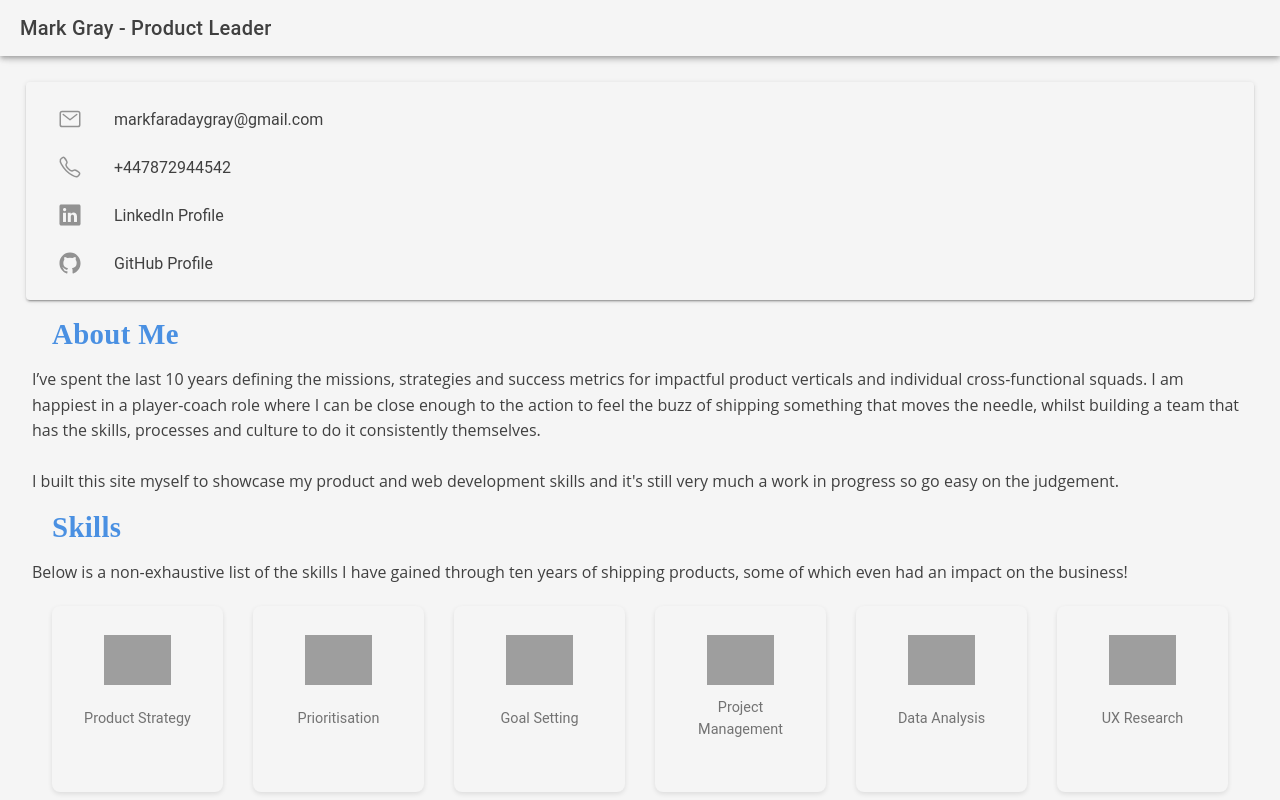
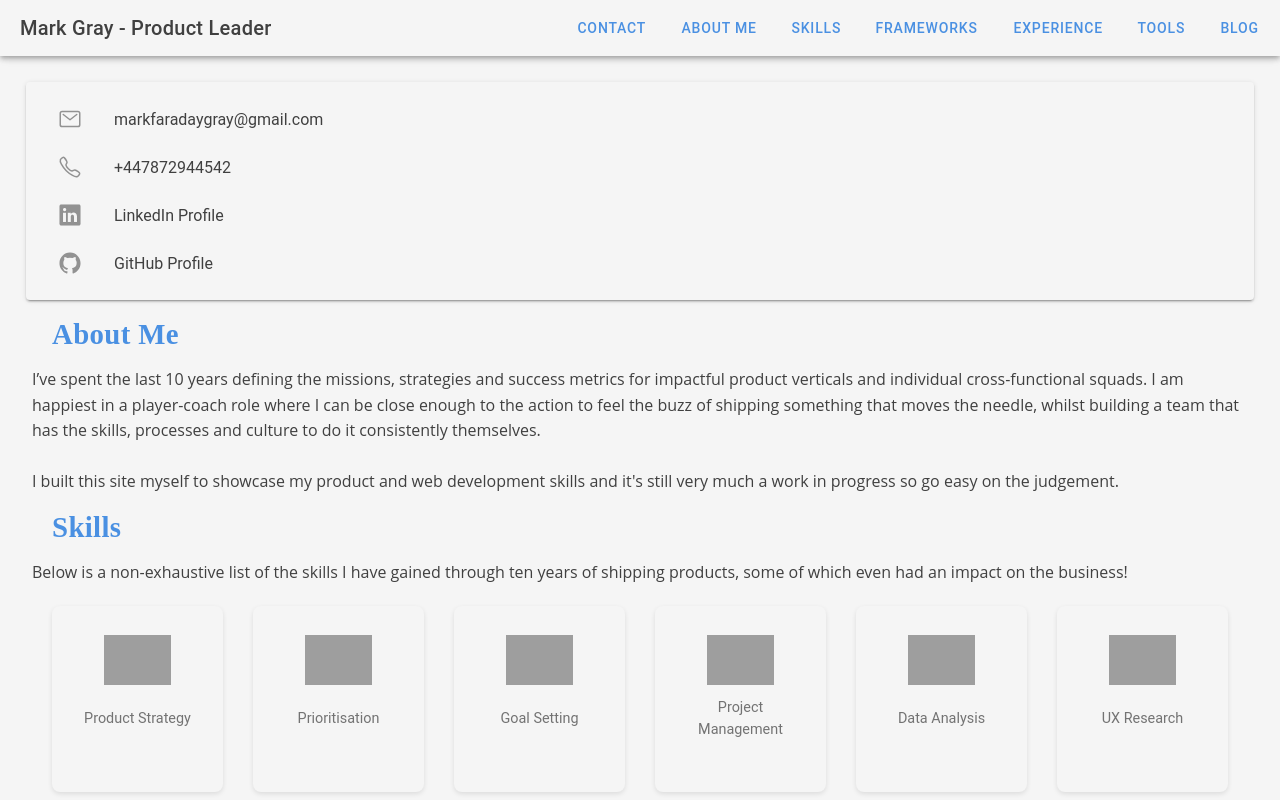
Before and after one commit to thekitbag/my-personal-website, a React (Vite) app: page /home in a window 1280 px wide. Built offline with nearby package versions, Linux system fonts and the light colour scheme.

Commit message:
tool bar links to sections and beginnings of a projects section

```diff
--- /dev/null
+++ b/src/components/Projects.tsx
@@ -0,0 +1,34 @@
+import React from 'react';
+import { IonGrid, IonRow, IonCol, IonCard, IonCardHeader, IonCardTitle, IonCardContent, IonChip, IonImg } from '@ionic/react';
+import projects from '../data/projects.json';
+
+const Projects: React.FC = () => {
+    return (
+        <IonGrid>
+            <IonRow>
+                {projects.map((project, index) => (
+                    <IonCol size-xs="12" size-sm="6" size-md="4" key={index}>
+                        <IonCard className='project-card'>
+                            <IonCardHeader>
+                                <IonCardTitle>{project.title}</IonCardTitle>
+                            </IonCardHeader>
+                            <IonCardContent>
+                                <p>Intended User: {project.user}</p>
+                                <p>{project.description}</p>
+                                <p>
+                                    Code: <a href={project.codeUrl} target="_blank" rel="noopener noreferrer">Repository</a>
+                                </p>
+                                {project.technologies.map((tech, techIndex) => (
+                                    <IonChip key={techIndex}>{tech}</IonChip>
+                                ))}
+                                <IonImg src={project.imageUrl} />
+                            </IonCardContent>
+                        </IonCard>
+                    </IonCol>
+                ))}
+            </IonRow>
+        </IonGrid>
+    );
+};
+
+export default Projects;
--- /dev/null
+++ b/src/data/projects.json
@@ -0,0 +1,9 @@
+[
+    {"title": "Harkwise",
+    "user": "Small real-world businesseses",
+    "description": "Web analytics for real-world businesses through QR codes and AI-synthesised insights",
+    "codeUrl": "https://github.com/search?q=owner%3Athekitbag+harkwise&type=repositories",
+    "technologies": ["Flask", "Ionic", "React", "Docker", "Postgres", "Azure" ],
+    "imageUrl": "https://www.google.com"
+    }
+]
--- a/src/pages/Home.css
+++ b/src/pages/Home.css
@@ -35,3 +35,15 @@
   .experience-card:hover {
     cursor: pointer;
   }
+
+  @media (min-width: 768px) { /* Targeting desktop screens */
+    .ion-hide-md-up {
+      display: none !important; /* Hide elements for desktop screens */
+    }
+  }
+
+  @media (max-width: 767px) { /* Targeting mobile screens */
+    .ion-hide-md-down {
+      display: none !important; /* Hide elements for mobile screens */
+    }
+  }
--- a/src/pages/Home.tsx
+++ b/src/pages/Home.tsx
@@ -1,23 +1,63 @@
-import { IonContent, IonHeader, IonPage, IonTitle, IonToolbar, IonCard, IonCardHeader, IonCardSubtitle, IonCardTitle, IonItem, IonText, IonList } from '@ionic/react';
+import { IonContent, IonHeader, IonPage, IonTitle, IonToolbar, IonItem, IonText, IonList, IonButton, IonButtons, IonMenuButton, IonMenu } from '@ionic/react';
+import { menuController } from '@ionic/core';
 import Experience from '../components/Experience';
 import Tools from '../components/Tools';
 import Skills from '../components/Skills';
 import Frameworks from '../components/Frameworks';
 import './Home.css'
 import ContactInfo from '../components/Contact';
-
+import Projects from '../components/Projects';
 
 const HomePage = () => {
+
+  const scrollToSection = async (sectionId: string) => {
+    const section = document.getElementById(sectionId);
+    section?.scrollIntoView({ behavior: 'smooth', block: 'start' });
+
+    await menuController.close();
+  };
+
   return (
     <IonPage>
       <IonHeader>
         <IonToolbar>
           <IonTitle>Mark Gray - Product Leader</IonTitle>
+          <IonButtons slot="start" className="ion-hide-md-up">
+            <IonMenuButton autoHide={false}></IonMenuButton>
+          </IonButtons>
+          <IonButtons slot="end" className="ion-hide-md-down">
+            <IonButton onClick={() => scrollToSection('contact')}>Contact</IonButton>
+            <IonButton onClick={() => scrollToSection('about')}>About Me</IonButton>
+            <IonButton onClick={() => scrollToSection('skills')}>Skills</IonButton>
+            <IonButton onClick={() => scrollToSection('frameworks')}>Frameworks</IonButton>
+            <IonButton onClick={() => scrollToSection('experience')}>Experience</IonButton>
+            <IonButton onClick={() => scrollToSection('tools')}>Tools</IonButton>
+            <IonButton onClick={() => scrollToSection('blog')}>Blog</IonButton>
+          </IonButtons>
         </IonToolbar>
       </IonHeader>
-      <IonContent className="ion-padding">
+      <IonMenu contentId="main-content" side="start" className="ion-hide-md-up">
+        <IonHeader>
+          <IonToolbar>
+            <IonTitle>Menu</IonTitle>
+          </IonToolbar>
+        </IonHeader>
+        <IonContent>
+          <IonList>
+            <IonItem button onClick={() => scrollToSection('contact')}>Contact</IonItem>
+            <IonItem button onClick={() => scrollToSection('about')}>About Me</IonItem>
+            <IonItem button onClick={() => scrollToSection('skills')}>Skills</IonItem>
+            <IonItem button onClick={() => scrollToSection('frameworks')}>Frameworks</IonItem>
+            <IonItem button onClick={() => scrollToSection('experience')}>Experience</IonItem>
+            <IonItem button onClick={() => scrollToSection('tools')}>Tools</IonItem>
+            <IonItem button onClick={() => scrollToSection('blog')}>Blog</IonItem>
+          </IonList>
+        </IonContent>
+      </IonMenu>
+      <IonContent className="ion-padding" id="main-content">
+        <div id='contact' />
         <ContactInfo />
-        <IonItem lines="none">
+        <IonItem lines="none" id="about">
           <IonList>
             <IonTitle className="section-header">About Me</IonTitle>
             <IonText className='section-blurb'>
@@ -30,7 +70,7 @@ const HomePage = () => {
             </IonText>
           </IonList>
         </IonItem>
-        <IonItem lines='none'>
+        <IonItem lines='none' id="skills">
           <IonList>
             <IonTitle className="section-header">Skills</IonTitle>
             <IonText className='section-blurb'>
@@ -39,7 +79,7 @@ const HomePage = () => {
             <Skills />
           </IonList>
         </IonItem>
-        <IonItem lines="none">
+        <IonItem lines="none" id="frameworks">
           <IonList>
             <IonTitle className="section-header">Frameworks</IonTitle>
             <IonText className='section-blurb'>
@@ -50,7 +90,7 @@ const HomePage = () => {
             <Frameworks />
           </IonList>
         </IonItem>
-        <IonItem lines='none'>
+        <IonItem lines='none' id="experience">
           <IonList>
             <IonTitle className="section-header">Professional Experience</IonTitle>
             <IonText className='section-blurb'>
@@ -61,7 +101,7 @@ const HomePage = () => {
             <Experience  />
           </IonList>
         </IonItem>
-        <IonItem lines='none'>
+        <IonItem lines='none' id='tools'>
           <IonList>
             <IonTitle className="section-header">Tools</IonTitle>
             <IonText className='section-blurb'>
@@ -71,9 +111,23 @@ const HomePage = () => {
             <Tools />
           </IonList>
         </IonItem>
+        <IonItem lines='none' id='projects'>
+          <IonList>
+            <IonTitle className="section-header">Projects</IonTitle>
+            <IonText className='section-blurb'>
+              When I first started working as a PM I took an interest in the technical side of things. I taught myself how to code and
+              created various little projects to sharpen my skills.
+            </IonText>
+            <Projects />
+          </IonList>
+        </IonItem>
       </IonContent>
     </IonPage>
   );
 };
 
 export default HomePage;
+
+function useIonMenuToggle() {
+  throw new Error('Function not implemented.');
+}
```
